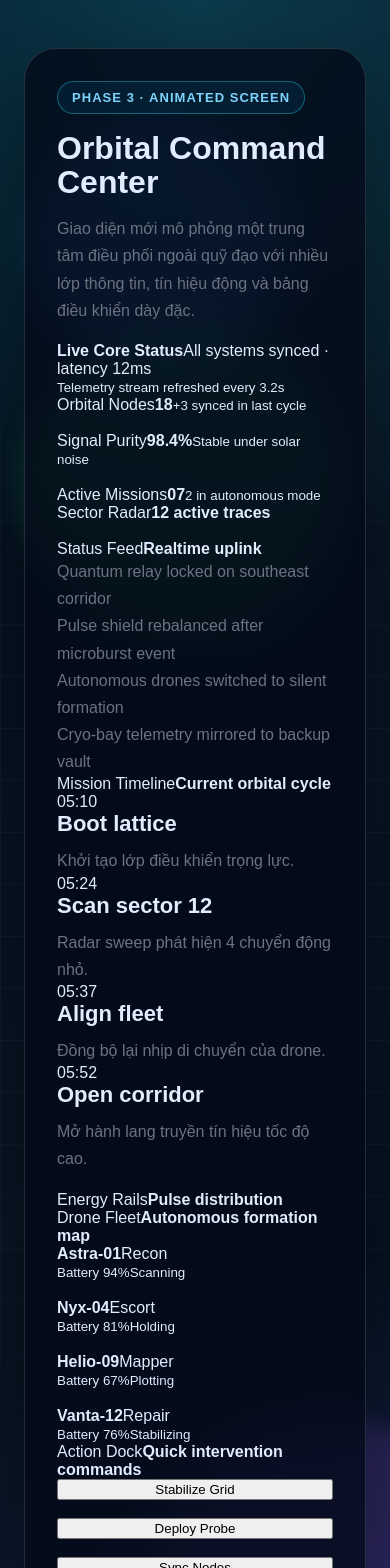
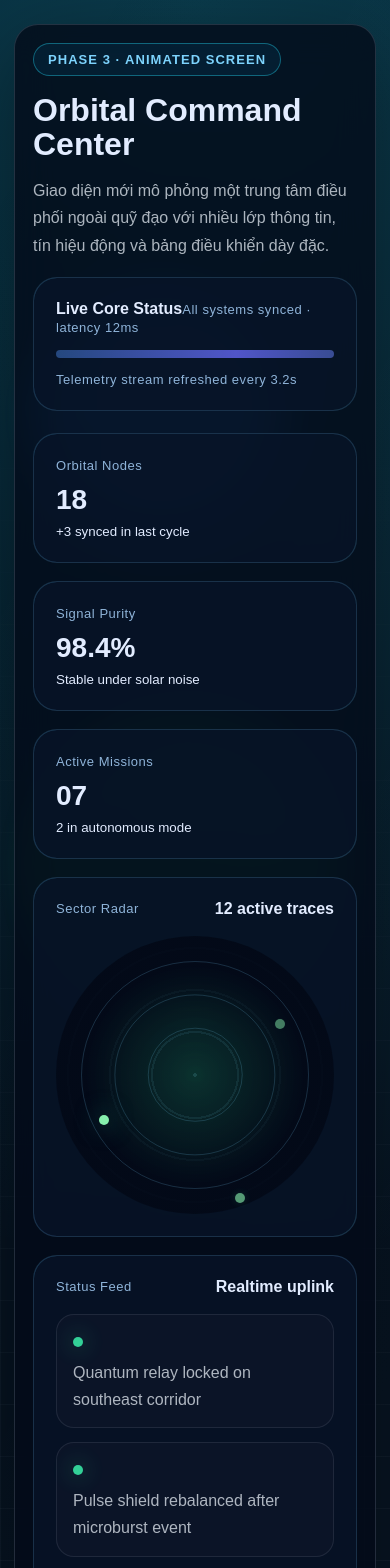
Before and after one commit to le776609/nextjs-lession-1, a Next.js app: page /command-center in a window 390 px wide. Shown: the top 1568 px of the page. Built offline with nearby package versions, Linux system fonts and the light colour scheme.

Commit message:
style: add detailed panel visuals and responsive rules

```diff
--- a/app/globals.css
+++ b/app/globals.css
@@ -357,3 +357,293 @@ p {
   display: grid;
   gap: 18px;
 }
+
+.command-hero {
+  grid-template-columns: 1.6fr 0.8fr;
+  align-items: end;
+  margin-bottom: 22px;
+}
+
+.command-hero p,
+.command-panel p,
+.timeline-item p,
+.status-item p {
+  color: rgba(226, 232, 240, 0.76);
+}
+
+.command-hero-panel,
+.command-stat-card,
+.command-panel,
+.fleet-card,
+.dock-btn {
+  position: relative;
+  overflow: hidden;
+  border: 1px solid rgba(125, 211, 252, 0.16);
+  border-radius: 24px;
+  background: rgba(8, 20, 40, 0.8);
+}
+
+.command-hero-panel,
+.command-stat-card,
+.command-panel {
+  padding: 22px;
+}
+
+.command-hero-panel::before,
+.command-stat-card::before,
+.command-panel::before,
+.fleet-card::before,
+.dock-btn::before {
+  content: '';
+  position: absolute;
+  inset: -1px;
+  border-radius: inherit;
+  padding: 1px;
+  background: linear-gradient(120deg, rgba(34, 211, 238, 0.45), rgba(99, 102, 241, 0.2), rgba(34, 197, 94, 0.45));
+  background-size: 200% 200%;
+  animation: borderShift 8s linear infinite;
+  -webkit-mask: linear-gradient(#fff 0 0) content-box, linear-gradient(#fff 0 0);
+  -webkit-mask-composite: xor;
+  mask-composite: exclude;
+}
+
+.command-stats,
+.fleet-grid,
+.dock-actions,
+.command-nav {
+  grid-template-columns: repeat(3, minmax(0, 1fr));
+}
+
+.command-grid-layout,
+.command-lower-grid {
+  grid-template-columns: 1.2fr 0.8fr;
+  margin-top: 18px;
+}
+
+.command-stat-card strong {
+  display: block;
+  margin: 10px 0 6px;
+  font-size: clamp(28px, 4vw, 42px);
+}
+
+.panel-heading {
+  display: flex;
+  justify-content: space-between;
+  gap: 12px;
+  margin-bottom: 18px;
+  align-items: center;
+}
+
+.panel-heading span,
+.command-stat-card span,
+.fleet-card-top span,
+.timeline-time,
+.fleet-meta small,
+.command-hero-panel span,
+.command-hero-panel small {
+  color: #8fb4d9;
+  font-size: 13px;
+  letter-spacing: 0.04em;
+}
+
+.radar-core {
+  position: relative;
+  aspect-ratio: 1;
+  width: min(100%, 420px);
+  margin: 0 auto;
+  border-radius: 50%;
+  background:
+    radial-gradient(circle at center, rgba(34, 197, 94, 0.18), rgba(3, 10, 24, 0.95) 55%),
+    repeating-radial-gradient(circle at center, rgba(125, 211, 252, 0.16) 0 2px, transparent 2px 42px);
+}
+
+.radar-ring,
+.radar-sweep,
+.radar-dot {
+  position: absolute;
+  top: 50%;
+  left: 50%;
+}
+
+.radar-ring {
+  border: 1px solid rgba(125, 211, 252, 0.18);
+  border-radius: 50%;
+  transform: translate(-50%, -50%);
+}
+
+.ring-1 { width: 34%; height: 34%; }
+.ring-2 { width: 58%; height: 58%; }
+.ring-3 { width: 82%; height: 82%; }
+
+.radar-sweep {
+  width: 54%;
+  height: 54%;
+  transform-origin: top left;
+  background: conic-gradient(from 90deg, rgba(34, 197, 94, 0.55), transparent 42%);
+  clip-path: polygon(0 0, 100% 50%, 0 100%);
+  animation: spinSweep 4.8s linear infinite;
+}
+
+.radar-dot {
+  width: 10px;
+  height: 10px;
+  border-radius: 50%;
+  background: #86efac;
+  animation: pulseGlow 2s ease-in-out infinite;
+}
+
+.dot-1 { transform: translate(80px, -56px); }
+.dot-2 { transform: translate(-96px, 40px); animation-delay: -0.8s; }
+.dot-3 { transform: translate(40px, 118px); animation-delay: -1.4s; }
+
+.status-list,
+.timeline-list {
+  display: grid;
+  gap: 14px;
+}
+
+.status-item,
+.timeline-item {
+  display: grid;
+  gap: 12px;
+  padding: 14px 16px;
+  border-radius: 18px;
+  background: rgba(15, 23, 42, 0.68);
+  border: 1px solid rgba(148, 163, 184, 0.14);
+}
+
+.status-item {
+  grid-template-columns: 14px 1fr;
+  align-items: start;
+}
+
+.status-ping {
+  width: 10px;
+  height: 10px;
+  margin-top: 8px;
+  border-radius: 50%;
+  background: #34d399;
+  animation: pulseGlow 1.8s ease-in-out infinite;
+}
+
+.timeline-item {
+  grid-template-columns: 84px 1fr;
+  align-items: start;
+}
+
+.energy-bars {
+  display: grid;
+  grid-template-columns: repeat(8, minmax(0, 1fr));
+  gap: 12px;
+  align-items: end;
+  min-height: 260px;
+}
+
+.energy-bar {
+  height: 100%;
+  padding: 8px;
+  border-radius: 16px;
+  background: rgba(15, 23, 42, 0.75);
+  border: 1px solid rgba(125, 211, 252, 0.12);
+  display: flex;
+  align-items: end;
+}
+
+.energy-bar span {
+  display: block;
+  width: 100%;
+  border-radius: 12px;
+  background: linear-gradient(180deg, #67e8f9 0%, #4f46e5 100%);
+  animation: signalWave 2.6s ease-in-out infinite;
+}
+
+.fleet-card {
+  padding: 18px;
+}
+
+.fleet-card-top,
+.fleet-meta {
+  display: flex;
+  justify-content: space-between;
+  gap: 12px;
+}
+
+.fleet-meter {
+  height: 10px;
+  margin: 16px 0 14px;
+  border-radius: 999px;
+  overflow: hidden;
+  background: rgba(30, 41, 59, 0.85);
+}
+
+.fleet-meter span {
+  display: block;
+  height: 100%;
+  width: 78%;
+  border-radius: inherit;
+  background: linear-gradient(90deg, #22c55e, #22d3ee, #6366f1);
+  background-size: 200% 100%;
+  animation: borderShift 4s linear infinite;
+}
+
+.dock-actions,
+.command-nav {
+  margin-top: 18px;
+}
+
+.dock-btn {
+  padding: 16px;
+  color: #dbeafe;
+  cursor: pointer;
+  background: rgba(6, 15, 30, 0.92);
+}
+
+.command-nav {
+  grid-template-columns: repeat(2, minmax(0, 1fr));
+}
+
+.command-hero-line {
+  height: 8px;
+  margin: 14px 0 12px;
+  border-radius: 999px;
+  background: linear-gradient(90deg, rgba(34, 211, 238, 0.24), rgba(99, 102, 241, 0.8), rgba(34, 197, 94, 0.24));
+  background-size: 200% 100%;
+  animation: borderShift 3.4s linear infinite;
+}
+
+@media (max-width: 1024px) {
+  .command-hero,
+  .command-grid-layout,
+  .command-lower-grid,
+  .fleet-grid,
+  .dock-actions,
+  .command-stats {
+    grid-template-columns: 1fr;
+  }
+
+  .command-nav {
+    grid-template-columns: 1fr 1fr;
+  }
+}
+
+@media (max-width: 768px) {
+  .command-shell {
+    padding: 24px 14px;
+  }
+
+  .command-frame {
+    padding: 18px;
+    border-radius: 24px;
+  }
+
+  .timeline-item,
+  .status-item,
+  .command-nav {
+    grid-template-columns: 1fr;
+  }
+
+  .energy-bars {
+    min-height: 180px;
+    gap: 8px;
+  }
+}
```
